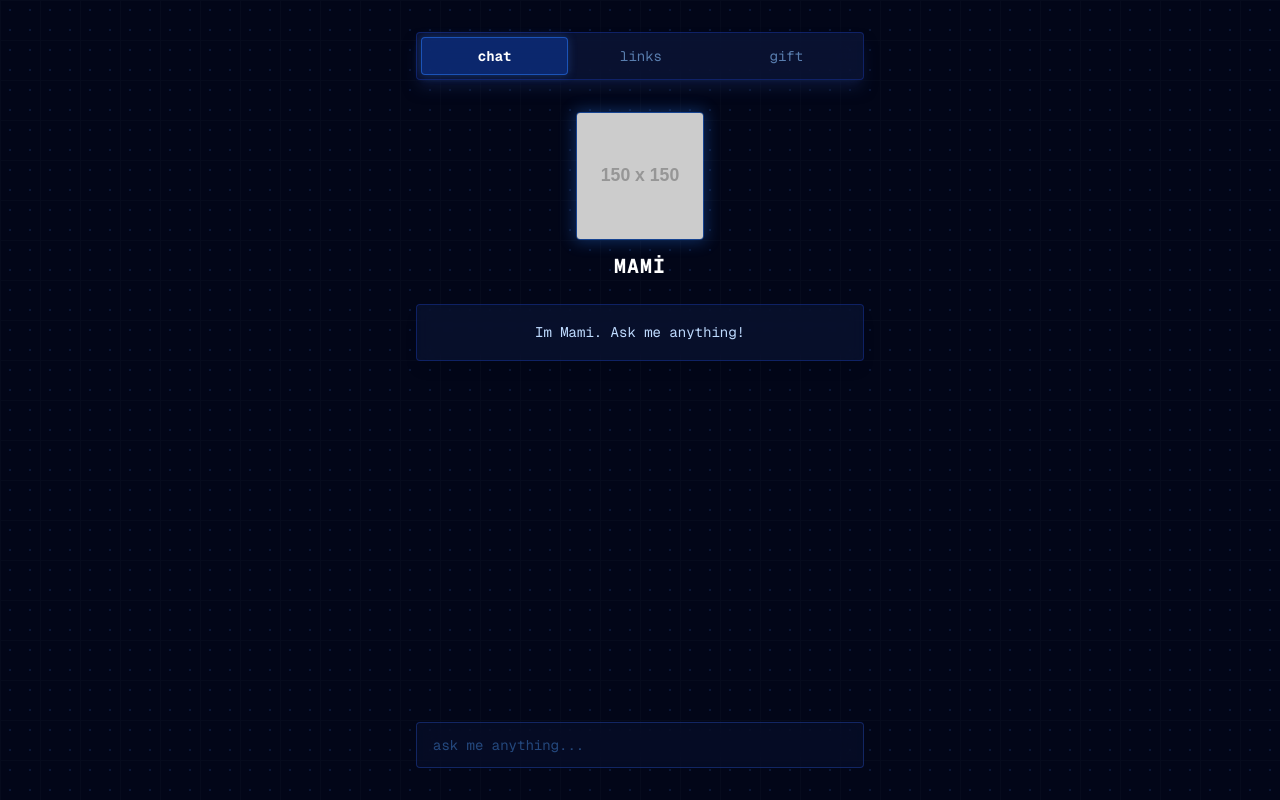
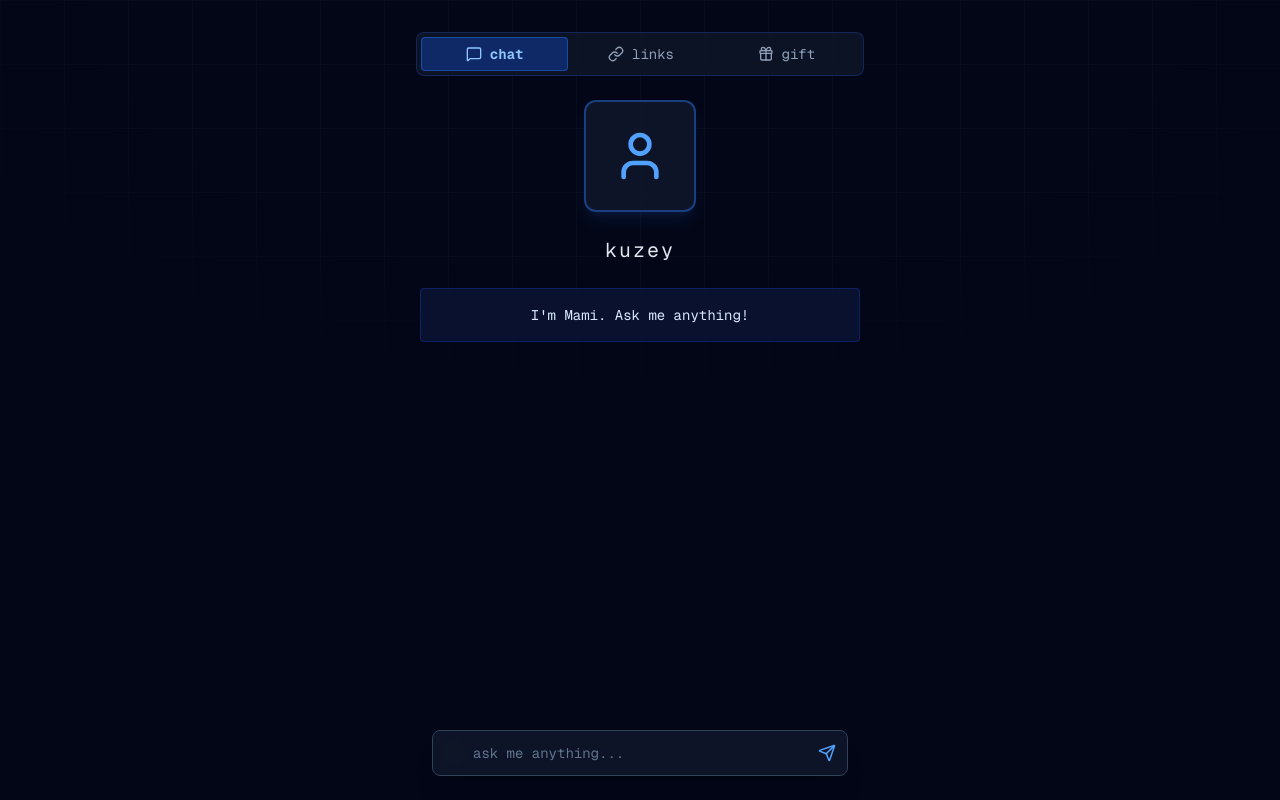
Before and after one commit to Goldcrowns/Mami, a Next.js app: page / in a window 1280 px wide. Built offline with nearby package versions, Linux system fonts and the light colour scheme.

Commit message:
Update page.tsx

```diff
--- a/src/app/page.tsx
+++ b/src/app/page.tsx
@@ -1,132 +1,133 @@
-"use client";
+'use client';
 
-import React, { useState } from "react";
+import { useState } from 'react';
+import { User, Send, Bot, MessageSquare, Link, Gift } from 'lucide-react';
 
-export default function CyberProfilePage() {
-  const [activeTab, setActiveTab] = useState<"chat" | "links" | "gift">("chat");
-  const [messages, setMessages] = useState<string[]>([]);
-  const [inputMsg, setInputMsg] = useState("");
+export default function Home() {
+  const [tab, setTab] = useState<'chat' | 'links' >('chat');
+  const [input, setInput] = useState('');
+  const [messages, setMessages] = useState<Array<{ role: string; text: string }>>([
+    { role: 'assistant', text: "I'm Mami. Ask me anything!" },
+  ]);
+  const [loading, setLoading] = useState(false);
 
-  const handleSend = (e: React.FormEvent) => {
-    e.preventDefault();
-    if (!inputMsg.trim()) return;
-    setMessages((prev) => [...prev, inputMsg]);
-    setInputMsg("");
+  const sendMessage = async () => {
+    if (!input.trim() || loading) return;
+
+    const userMsg = input;
+    setInput('');
+    setMessages((prev) => [...prev, { role: 'user', text: userMsg }]);
+    setLoading(true);
+
+    try {
+      const res = await fetch('/api/chat', {
+        method: 'POST',
+        headers: { 'Content-Type': 'application/json' },
+        body: JSON.stringify({ message: userMsg }),
+      });
+
+      const data = await res.json();
+      setMessages((prev) => [
+        ...prev,
+        { role: 'assistant', text: data.reply || 'Bir hata oluştu.' },
+      ]);
+    } catch (err) {
+      setMessages((prev) => [
+        ...prev,
+        { role: 'assistant', text: 'Bağlantı hatası oluştu.' },
+      ]);
+    } finally {
+      setLoading(false);
+    }
   };
 
   return (
-    <div className="min-h-screen bg-slate-950 text-blue-100 flex flex-col items-center justify-between p-4 font-mono relative overflow-hidden selection:bg-blue-500 selection:text-white">
-      {/* Arka plan siber ızgara deseni */}
-      <div
-        className="absolute inset-0 opacity-15 pointer-events-none"
-        style={{
-          backgroundImage: `radial-gradient(#3b82f6 1px, transparent 1px), linear-gradient(to right, #1e293b 1px, transparent 1px), linear-gradient(to bottom, #1e293b 1px, transparent 1px)`,
-          backgroundSize: '20px 20px, 40px 40px, 40px 40px'
-        }}
-      />
+    <main className="min-h-screen bg-[#020617] text-white flex flex-col items-center p-4 font-mono relative overflow-hidden">
+      {/* Arka plan siber kare deseni */}
+      <div className="absolute inset-0 bg-[linear-gradient(to_right,#1e293b_1px,transparent_1px),linear-gradient(to_bottom,#1e293b_1px,transparent_1px)] bg-[size:4rem_4rem] [mask-image:radial-gradient(ellipse_60%_50%_at_50%_0%,#000_70%,transparent_100%)] opacity-20 pointer-events-none" />
 
-      <div className="w-full max-w-md flex flex-col items-center z-10 space-y-6 pt-4">
-        {/* Üst Sekme Menüsü */}
-        <nav className="w-full bg-blue-950/40 backdrop-blur-md border border-blue-800/40 rounded-sm p-1 flex justify-between shadow-lg shadow-blue-950/50">
+      <div className="w-full max-w-md flex flex-col items-center gap-6 z-10 pt-4 pb-24">
+        {/* Tab Menüsü */}
+        <div className="flex bg-[#0f172a]/80 border border-blue-900/50 rounded-lg p-1 w-full text-center">
           <button
-            onClick={() => setActiveTab("chat")}
-            className={`flex-1 py-2 text-center text-sm transition-all rounded-sm ${
-              activeTab === "chat"
-                ? "bg-blue-600/30 text-white font-bold border border-blue-500/50 shadow-[0_0_10px_rgba(59,130,246,0.3)]"
-                : "text-blue-300/60 hover:text-blue-200"
+            onClick={() => setTab('chat')}
+            className={`flex-1 py-1.5 text-sm rounded transition-all flex items-center justify-center gap-2 ${
+              tab === 'chat' ? 'bg-blue-600/30 text-blue-300 font-bold border border-blue-500/40' : 'text-slate-400 hover:text-white'
             }`}
           >
-            chat
+            <MessageSquare size={16} /> chat
           </button>
           <button
-            onClick={() => setActiveTab("links")}
-            className={`flex-1 py-2 text-center text-sm transition-all rounded-sm ${
-              activeTab === "links"
-                ? "bg-blue-600/30 text-white font-bold border border-blue-500/50 shadow-[0_0_10px_rgba(59,130,246,0.3)]"
-                : "text-blue-300/60 hover:text-blue-200"
+            onClick={() => setTab('links')}
+            className={`flex-1 py-1.5 text-sm rounded transition-all flex items-center justify-center gap-2 ${
+              tab === 'links' ? 'bg-blue-600/30 text-blue-300 font-bold border border-blue-500/40' : 'text-slate-400 hover:text-white'
             }`}
           >
-            links
+            <Link size={16} /> links
           </button>
           <button
-            onClick={() => setActiveTab("gift")}
-            className={`flex-1 py-2 text-center text-sm transition-all rounded-sm ${
-              activeTab === "gift"
-                ? "bg-blue-600/30 text-white font-bold border border-blue-500/50 shadow-[0_0_10px_rgba(59,130,246,0.3)]"
-                : "text-blue-300/60 hover:text-blue-200"
+            onClick={() => setTab('gift')}
+            className={`flex-1 py-1.5 text-sm rounded transition-all flex items-center justify-center gap-2 ${
+              tab === 'gift' ? 'bg-blue-600/30 text-blue-300 font-bold border border-blue-500/40' : 'text-slate-400 hover:text-white'
             }`}
           >
-            gift
+            <Gift size={16} /> gift
           </button>
-        </nav>
-
-        {/* Profil Alanı */}
-        <div className="flex flex-col items-center space-y-3 pt-2">
-          <div className="relative group">
-            <div className="absolute -inset-0.5 bg-blue-500 rounded-sm blur opacity-30 group-hover:opacity-75 transition duration-300"></div>
-            <img
-              src="https://via.placeholder.com/150"
-              alt="Avatar"
-              className="relative w-32 h-32 object-cover rounded-sm border border-blue-500/40 shadow-inner"
-            />
-          </div>
-          <h1 className="text-xl font-bold tracking-wider text-white">MAMİ</h1>
         </div>
 
-        {/* Sekme İçerikleri */}
-        {activeTab === "chat" && (
-          <div className="w-full space-y-4">
-            {/* Karşılama Kartı */}
-            <div className="w-full bg-blue-950/30 border border-blue-800/40 p-4 rounded-sm text-center shadow-lg backdrop-blur-sm">
-              <p className="text-sm text-blue-200 leading-relaxed">
-                Im Mami. Ask me anything!
-              </p>
+        {tab === 'chat' && (
+          <>
+            {/* Profil İkonu / Avatar Alanı */}
+            <div className="relative">
+              <div className="w-28 h-28 border-2 border-blue-500/40 rounded-xl overflow-hidden bg-slate-900/90 shadow-lg shadow-blue-500/10 flex items-center justify-center text-blue-400">
+                <User size={56} />
+              </div>
             </div>
 
-            {/* Gönderilen Mesajlar Listesi */}
-            <div className="w-full space-y-2 max-h-48 overflow-y-auto pr-1 custom-scrollbar">
+            {/* İsim */}
+            <h1 className="text-xl tracking-widest text-slate-200">kuzey</h1>
+
+            {/* Mesaj Akışı */}
+            <div className="w-full space-y-3 max-h-[45vh] overflow-y-auto px-1">
               {messages.map((msg, index) => (
                 <div
                   key={index}
-                  className="bg-blue-900/20 border border-blue-800/30 p-2.5 rounded-sm text-xs text-blue-100 break-words"
+                  className={`p-4 rounded border backdrop-blur-md text-sm ${
+                    msg.role === 'assistant'
+                      ? 'bg-blue-950/40 border-blue-800/40 text-blue-100 text-center'
+                      : 'bg-slate-900/80 border-slate-700/50 text-slate-200 text-right'
+                  }`}
                 >
-                  {msg}
+                  {msg.text}
                 </div>
               ))}
             </div>
-          </div>
-        )}
 
-        {activeTab === "links" && (
-          <div className="w-full space-y-2">
-            <a href="#" className="block w-full bg-blue-950/30 border border-blue-800/40 p-3 rounded-sm text-center text-xs hover:bg-blue-900/40 transition">
-              Twitter / X
-            </a>
-            <a href="#" className="block w-full bg-blue-950/30 border border-blue-800/40 p-3 rounded-sm text-center text-xs hover:bg-blue-900/40 transition">
-              GitHub
-            </a>
-          </div>
-        )}
-
-        {activeTab === "gift" && (
-          <div className="w-full bg-blue-950/30 border border-blue-800/40 p-4 rounded-sm text-center text-xs">
-            Send support or gifts via crypto address.
-          </div>
+            {/* İkonlu Input Kutusu */}
+            <div className="w-full fixed bottom-6 max-w-md px-4 z-20">
+              <div className="relative flex items-center">
+                <User className="absolute left-3 text-slate-500" size={18} />
+                <input
+                  type="text"
+                  value={input}
+                  onChange={(e) => setInput(e.target.value)}
+                  onKeyDown={(e) => e.key === 'Enter' && sendMessage()}
+                  placeholder={loading ? 'Düşünüyor...' : 'ask me anything...'}
+                  disabled={loading}
+                  className="w-full bg-[#0f172a]/90 border border-slate-700 rounded-lg pl-10 pr-10 py-3 text-sm text-slate-200 focus:outline-none focus:border-blue-500 backdrop-blur-md placeholder:text-slate-500 shadow-xl"
+                />
+                <button
+                  onClick={sendMessage}
+                  disabled={loading}
+                  className="absolute right-3 text-blue-400 hover:text-blue-300 transition-colors disabled:opacity-50"
+                >
+                  <Send size={18} />
+                </button>
+              </div>
+            </div>
+          </>
         )}
       </div>
-
-      {/* Alt Chat Girdisi */}
-      {activeTab === "chat" && (
-        <form onSubmit={handleSend} className="w-full max-w-md z-10 my-4">
-          <input
-            type="text"
-            value={inputMsg}
-            onChange={(e) => setInputMsg(e.target.value)}
-            placeholder="ask me anything..."
-            className="w-full bg-blue-950/20 border border-blue-900/60 rounded-sm px-4 py-3 text-sm text-blue-100 placeholder-blue-400/40 focus:outline-none focus:border-blue-500 focus:ring-1 focus:ring-blue-500 backdrop-blur-md transition-all"
-          />
-        </form>
-      )}
-    </div>
+    </main>
   );
-              }
+}
```
